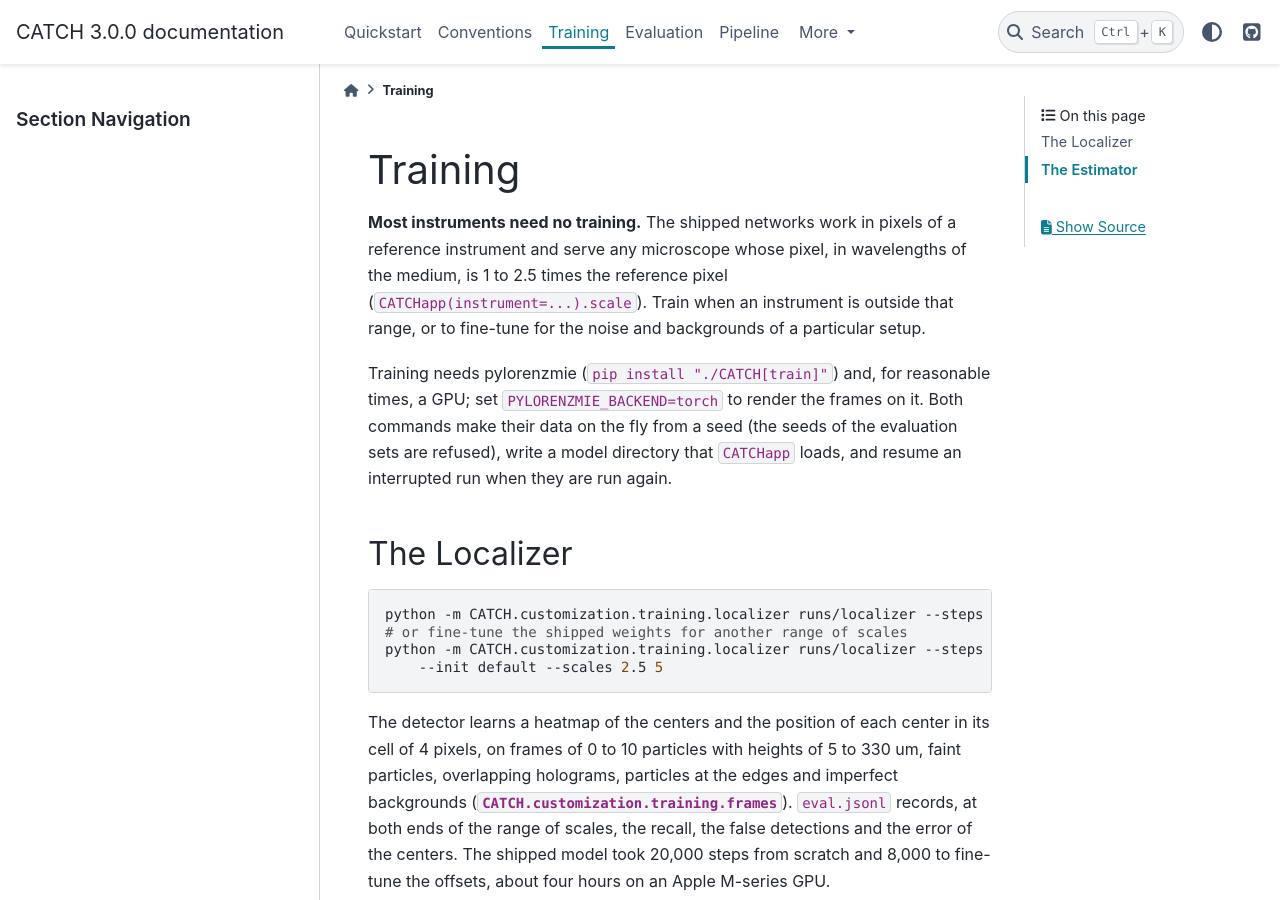
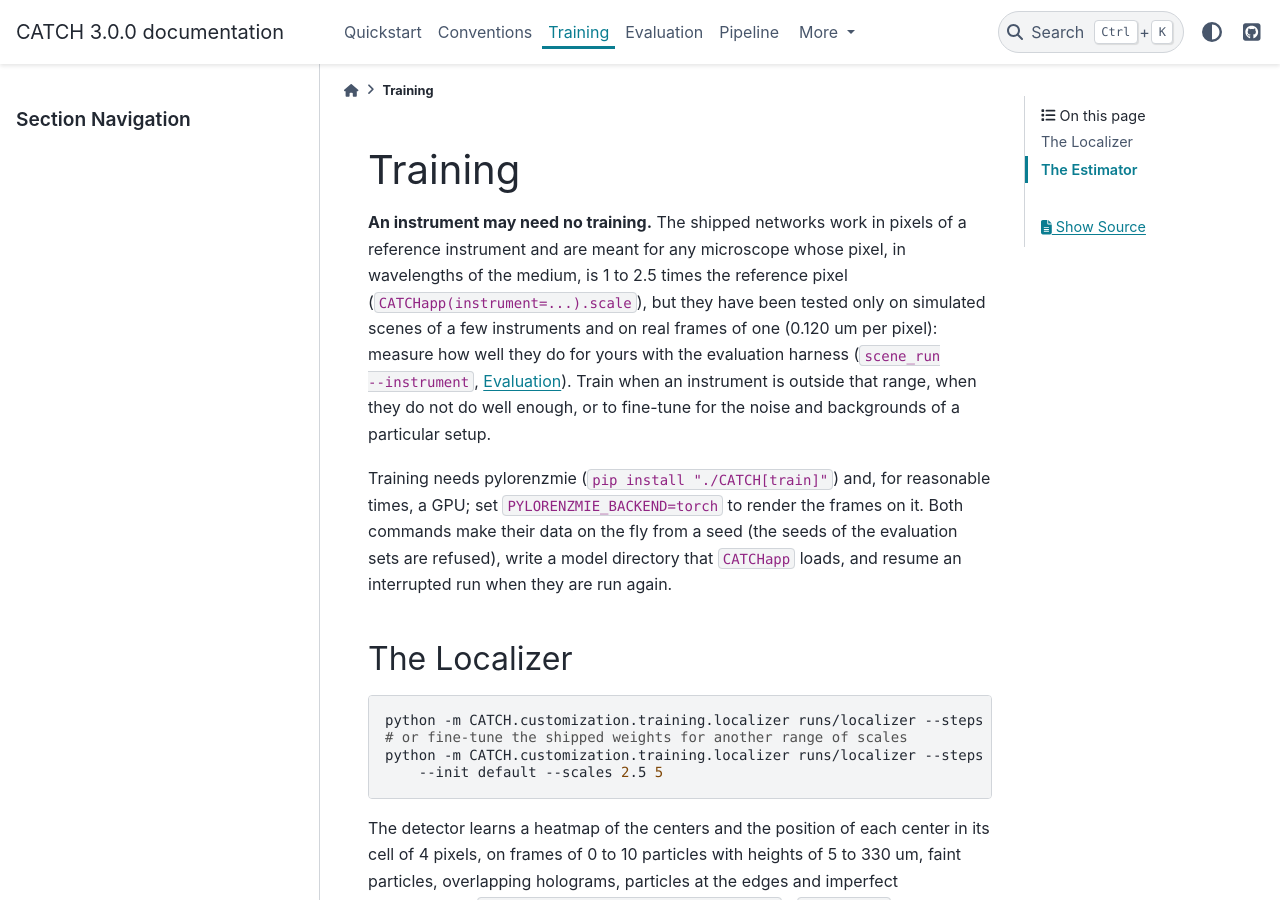
Before and after one commit to laltman2/CATCH, a Sphinx documentation site: the page built from docs/training.rst, in a window 1280 px wide and 900 px high. Built offline with Sphinx 7.4.7 and the PyData theme 0.15.4, drawn with Linux system fonts in a browser that asks for light colours.

Commit message:
Relax the claim that the networks serve any instrument
The networks are meant for pixels of 1 to 2.5 reference pixels, and that has
been tested on simulated scenes of a few instruments and on real frames of
one microscope; it has not been tested broadly.  The README, the docs, the
module docstrings and CLAUDE.md now say what was tested, and point to
scene_run --instrument for checking another instrument.

Co-Authored-By: Claude Sonnet 5.5 <noreply@anthropic.com>

```diff
--- a/docs/training.rst
+++ b/docs/training.rst
@@ -1,12 +1,15 @@
 Training
 ========
 
-**Most instruments need no training.**  The shipped networks work in
-pixels of a reference instrument and serve any microscope whose pixel, in
-wavelengths of the medium, is 1 to 2.5 times the reference pixel
-(``CATCHapp(instrument=...).scale``).  Train when an instrument is outside
-that range, or to fine-tune for the noise and backgrounds of a particular
-setup.
+**An instrument may need no training.**  The shipped networks work in
+pixels of a reference instrument and are meant for any microscope whose pixel,
+in wavelengths of the medium, is 1 to 2.5 times the reference pixel
+(``CATCHapp(instrument=...).scale``), but they have been tested only on
+simulated scenes of a few instruments and on real frames of one (0.120 um per
+pixel): measure how well they do for yours with the evaluation harness
+(``scene_run --instrument``, :doc:`evaluation`).  Train when an instrument is
+outside that range, when they do not do well enough, or to fine-tune for the
+noise and backgrounds of a particular setup.
 
 Training needs pylorenzmie (``pip install "./CATCH[train]"``) and, for
 reasonable times, a GPU; set ``PYLORENZMIE_BACKEND=torch`` to render the
```
Also changed, not shown: CLAUDE.md (+1 -1 lines), README.md (+2 -2 lines), docs/index.rst (+5 -2 lines), docs/quickstart.rst (+6 -4 lines), 3 other files.
